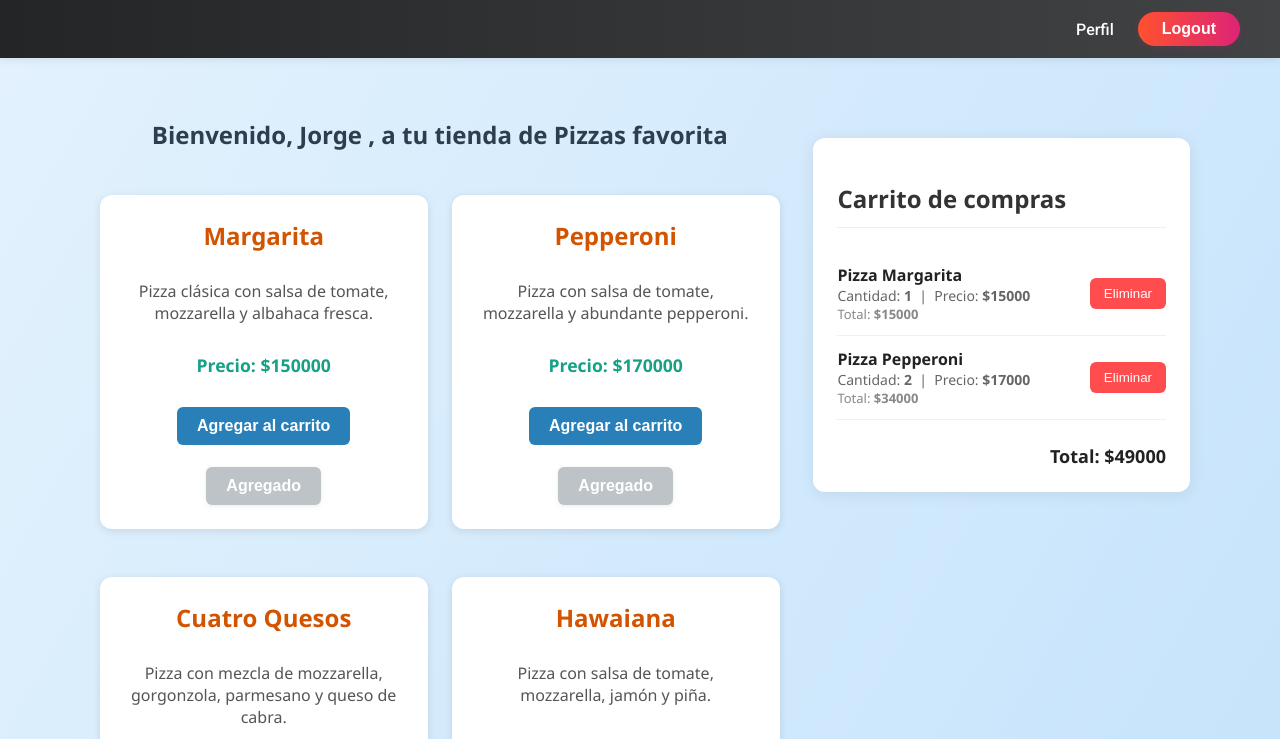
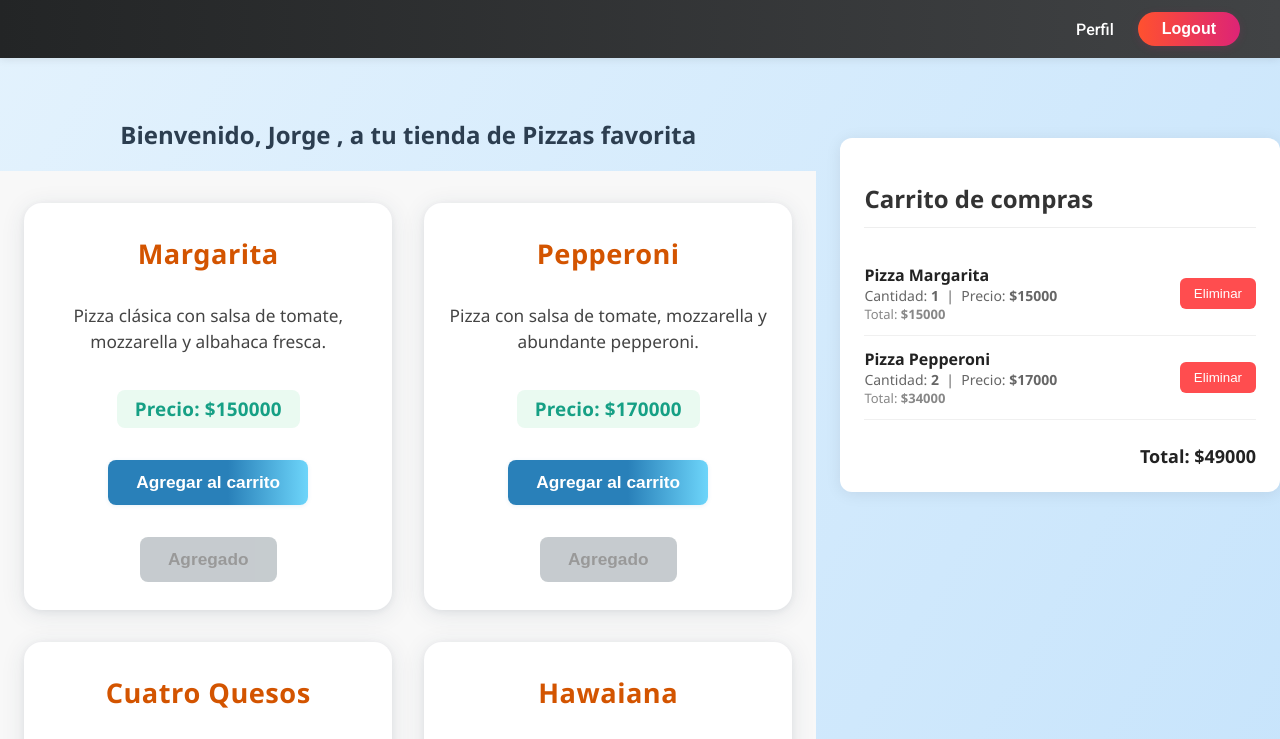
Before and after one commit to Tgonzdv/Plataformas-de-Desarrollo---TGONZ, a React (Create React App) app: page /user in a window 1280 px wide. Shown: the top 739 px of the page. Built offline with nearby package versions, Linux system fonts and the light colour scheme.

Commit message:
ajustes css

```diff
--- a/src/Components/UserHome.jsx
+++ b/src/Components/UserHome.jsx
@@ -76,7 +76,7 @@ const handleAgregarCarrito = (pizza) => {
 
 
 
-      <div style={{ maxWidth: 1100, margin: "40px auto", fontFamily: "Segoe UI, Arial, sans-serif", position: "relative" }}>
+      <div style={{ maxWidth: 1500, margin: "40px auto", fontFamily: "Segoe UI, Arial, sans-serif", position: "relative" }}>
         {/* Contenido principal */}
         <div style={{ display: "flex", alignItems: "flex-start" }}>
           <div style={{ width: "65%" }}>
--- a/src/Components/pizzas.jsx
+++ b/src/Components/pizzas.jsx
@@ -1,51 +1,31 @@
 import React from "react";
 import PizzasData from "../Json/pizzas.json";
+import "../css/pizza.css";
 
 export default function Pizzas({ favoritos = [], onAgregarFavorito, onAgregarCarrito }) {
     const pizzas = PizzasData;
 
     return (
-        <div style={{ display: "flex", flexWrap: "wrap", gap: "24px", justifyContent: "center" }}>
+        <div className="pizzas-container">
             {pizzas.map((pizza) => {
                 const isFavorito = favoritos.includes(pizza.nombre);
                 return (
                     <div
                         key={pizza.nombre}
-                        style={{
-                            background: "#fff",
-                            borderRadius: "12px",
-                            boxShadow: "0 2px 8px rgba(0,0,0,0.1)",
-                            padding: "24px",
-                            width: "280px",
-                            display: "flex",
-                            flexDirection: "column",
-                            alignItems: "center",
-                            transition: "transform 0.2s",
-                            marginTop: "24px", // agregado margin top
-                        }}
+                        className="pizza-card"
                     >
-                        <h4 style={{ margin: "0 0 12px 0", color: "#d35400", fontSize: "1.5rem" }}>
+                        <h4 className="pizza-title">
                             {pizza.nombre}
                         </h4>
-                        <p style={{ color: "#555", marginBottom: "12px", textAlign: "center" }}>
+                        <p className="pizza-desc">
                             {pizza.descripcion}
                         </p>
-                        <p style={{ color: "#16a085", fontWeight: "bold", marginBottom: "20px", fontSize: "1.1rem" }}>
+                        <p className="pizza-precio">
                             Precio: ${pizza.precio}
                         </p>
                         <button
                             onClick={() => onAgregarCarrito(pizza)}
-                            style={{
-                                background: "#2980b9",
-                                color: "#fff",
-                                border: "none",
-                                borderRadius: "6px",
-                                padding: "10px 20px",
-                                cursor: "pointer",
-                                fontWeight: "bold",
-                                fontSize: "1rem",
-                                marginTop: "10px"
-                            }}
+                            className="pizza-btn-carrito"
                         >
                             Agregar al carrito
                         </button>
@@ -53,18 +33,7 @@ export default function Pizzas({ favoritos = [], onAgregarFavorito, onAgregarCar
                         <button
                             onClick={() => !isFavorito && onAgregarFavorito(pizza.nombre)}
                             disabled={isFavorito}
-                            style={{
-                                background: isFavorito ? "#bdc3c7" : "#27ae60",
-                                color: "#fff",
-                                border: "none",
-                                borderRadius: "6px",
-                                padding: "10px 20px",
-                                cursor: isFavorito ? "not-allowed" : "pointer",
-                                fontWeight: "bold",
-                                fontSize: "1rem",
-                                boxShadow: "0 1px 4px rgba(39,174,96,0.15)",
-                                transition: "background 0.2s",
-                            }}
+                            className={`pizza-btn-favorito${isFavorito ? " favorito" : ""}`}
                         >
                             {isFavorito ? "Agregado" : "Agregar a Favoritos"}
                         </button>
--- /dev/null
+++ b/src/css/pizza.css
@@ -0,0 +1,134 @@
+ /* Reset básico */
+.pizzas-container {
+    display: flex;
+    flex-wrap: wrap;
+    gap: 32px;
+    width: 100%;
+    justify-content: center;
+    padding: 32px 0;
+    background: #f8f8f8;
+    min-height: 100vh;
+}
+
+.pizza-card {
+    background: #fff;
+    border-radius: 18px;
+    box-shadow: 0 4px 24px rgba(44, 62, 80, 0.10), 0 1.5px 6px rgba(44, 62, 80, 0.07);
+    padding: 32px 24px 28px 24px;
+    width: 320px;
+    display: flex;
+    flex-direction: column;
+    align-items: center;
+    transition: transform 0.18s cubic-bezier(.4,0,.2,1), box-shadow 0.18s;
+    margin-top: 0;
+    position: relative;
+}
+
+.pizza-card:hover {
+    transform: translateY(-8px) scale(1.025);
+    box-shadow: 0 8px 32px rgba(44, 62, 80, 0.15), 0 2px 8px rgba(44, 62, 80, 0.10);
+}
+
+.pizza-title {
+    margin: 0 0 14px 0;
+    color: #d35400;
+    font-size: 1.7rem;
+    font-weight: 700;
+    letter-spacing: 0.5px;
+    text-align: center;
+}
+
+.pizza-desc {
+    color: #444;
+    margin-bottom: 16px;
+    text-align: center;
+    font-size: 1.08rem;
+    line-height: 1.5;
+    min-height: 48px;
+}
+
+.pizza-precio {
+    color: #16a085;
+    font-weight: 700;
+    margin-bottom: 24px;
+    font-size: 1.18rem;
+    letter-spacing: 0.2px;
+    background: #eafaf1;
+    padding: 6px 18px;
+    border-radius: 8px;
+}
+
+.pizza-btn-carrito {
+    background: linear-gradient(90deg, #2980b9 60%, #6dd5fa 100%);
+    color: #fff;
+    border: none;
+    border-radius: 8px;
+    padding: 12px 28px;
+    cursor: pointer;
+    font-weight: 700;
+    font-size: 1.08rem;
+    margin-top: 8px;
+    margin-bottom: 10px;
+    box-shadow: 0 1px 4px rgba(41,128,185,0.10);
+    transition: background 0.18s, transform 0.13s;
+}
+
+.pizza-btn-carrito:hover,
+.pizza-btn-carrito:focus {
+    background: linear-gradient(90deg, #2471a3 60%, #48c6ef 100%);
+    transform: scale(1.04);
+    outline: none;
+}
+
+.pizza-btn-favorito {
+    background: linear-gradient(90deg, #27ae60 60%, #6dd5b3 100%);
+    color: #fff;
+    border: none;
+    border-radius: 8px;
+    padding: 12px 28px;
+    font-weight: 700;
+    font-size: 1.08rem;
+    box-shadow: 0 1px 4px rgba(39,174,96,0.13);
+    transition: background 0.18s, transform 0.13s;
+    margin-top: 0;
+    cursor: pointer;
+}
+
+.pizza-btn-favorito:hover,
+.pizza-btn-favorito:focus {
+    background: linear-gradient(90deg, #229954 60%, #48e6b1 100%);
+    transform: scale(1.04);
+    outline: none;
+}
+
+.pizza-btn-favorito.favorito {
+    background: #bdc3c7;
+    color: #888;
+    cursor: not-allowed;
+    box-shadow: none;
+    opacity: 0.85;
+}
+
+@media (max-width: 900px) {
+    .pizza-card {
+        width: 90vw;
+        max-width: 400px;
+        padding: 24px 12px 20px 12px;
+    }
+    .pizzas-container {
+        gap: 18px;
+        padding: 18px 0;
+    }
+}
+
+@media (max-width: 600px) {
+    .pizza-card {
+        width: 98vw;
+        max-width: 98vw;
+        padding: 16px 4vw 16px 4vw;
+    }
+    .pizzas-container {
+        gap: 10px;
+        padding: 8px 0;
+    }
+}
```
